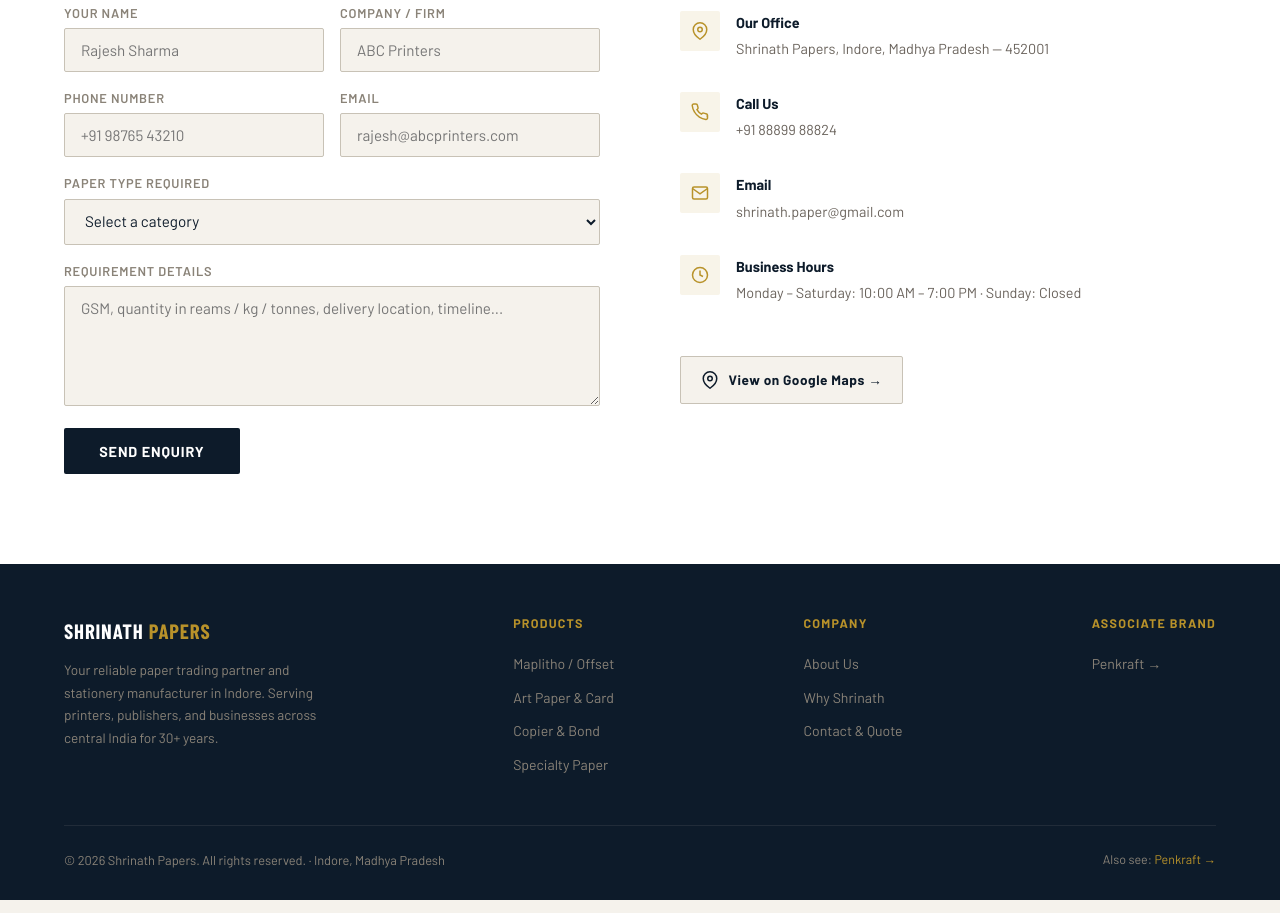
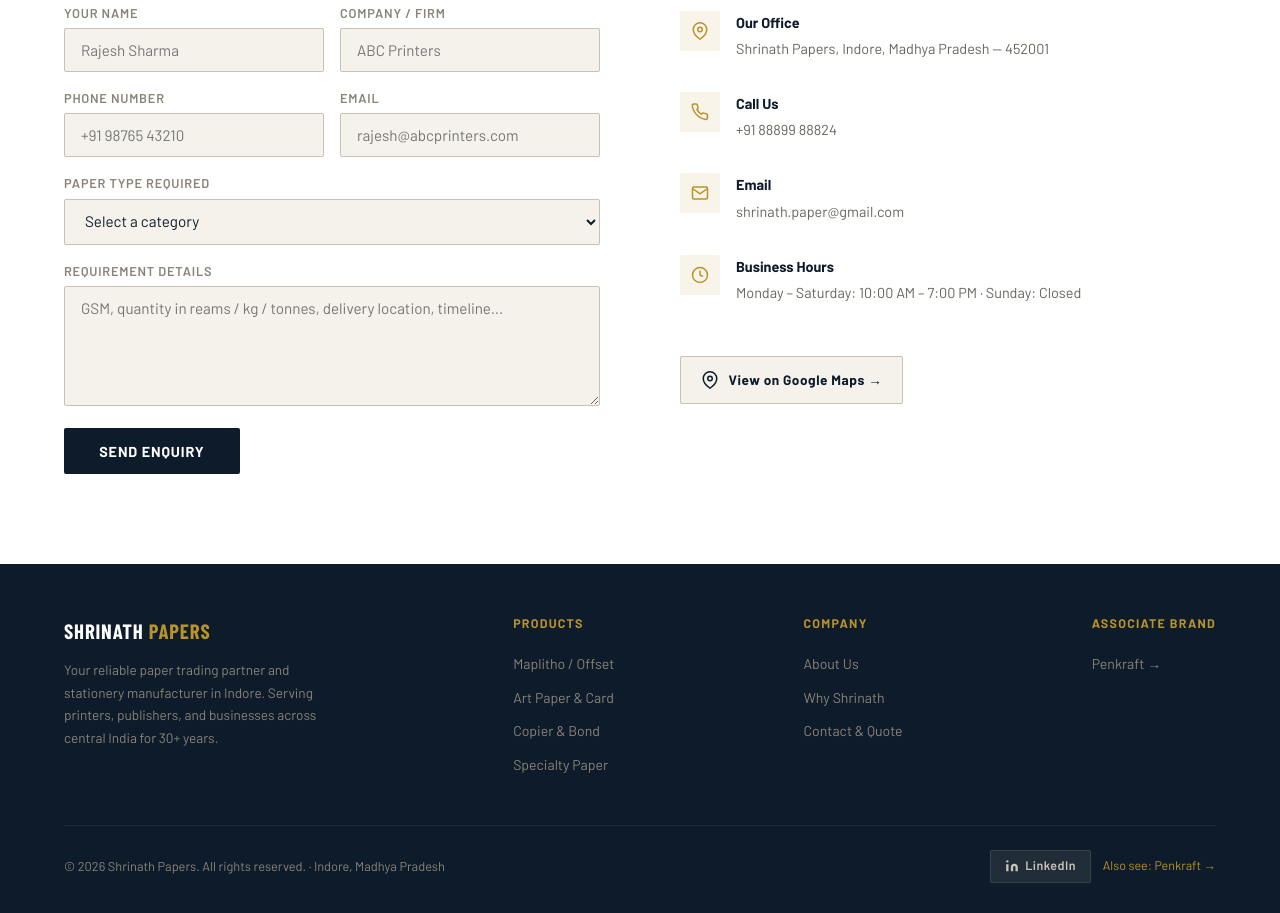
Before and after one commit to 1998adityagupta/shrinathpapers.com, a plain HTML site: page index.html in a window 1280 px wide. Shown: the part 3123-4036 px from the top of the page. Drawn offline with nearby package versions, Linux system fonts and the light colour scheme; a web font is replaced by a local one.

Commit message:
Add social links and update footer content

```diff
--- a/index.html
+++ b/index.html
@@ -163,6 +163,9 @@
     .footer-col a:hover { color: var(--warm-gray); }
     .footer-bottom { border-top: 1px solid rgba(200,194,182,0.1); padding-top: 1.5rem; display: flex; justify-content: space-between; align-items: center; flex-wrap: wrap; gap: 1rem; }
     .footer-bottom p { font-size: 0.8rem; color: var(--text-muted); }
+    .social-links { display: flex; gap: 0.75rem; align-items: center; }
+    .social-btn { display: inline-flex; align-items: center; gap: 0.4rem; background: rgba(200,194,182,0.1); border: 1px solid rgba(200,194,182,0.15); color: var(--warm-gray); font-size: 0.78rem; font-weight: 600; letter-spacing: 0.04em; padding: 0.35rem 0.85rem; border-radius: 2px; text-decoration: none; transition: background 0.2s, color 0.2s, border-color 0.2s; }
+    .social-btn:hover { background: rgba(184,146,42,0.15); border-color: var(--brass); color: var(--brass-lt); }
 
     /* ── RESPONSIVE ── */
     @media (max-width: 768px) {
@@ -402,7 +405,13 @@
       <div class="penkraft-strip-tagline">educationally your's &nbsp;·&nbsp; Notebooks for Indian students</div>
     </div>
   </div>
-  <a href="https://houseofpenkraft.com" target="_blank" rel="noopener noreferrer" class="penkraft-strip-link">Visit Penkraft →</a>
+  <div style="display:flex; align-items:center; gap:1rem; flex-wrap:wrap;">
+    <a href="https://www.instagram.com/houseofpenkraft/" target="_blank" rel="noopener noreferrer" class="penkraft-strip-link" style="display:inline-flex;align-items:center;gap:0.35rem;">
+      <svg width="13" height="13" viewBox="0 0 24 24" fill="none" stroke="currentColor" stroke-width="2"><rect x="2" y="2" width="20" height="20" rx="5" ry="5"/><path d="M16 11.37A4 4 0 1 1 12.63 8 4 4 0 0 1 16 11.37z"/><line x1="17.5" y1="6.5" x2="17.51" y2="6.5"/></svg>
+      Instagram
+    </a>
+    <a href="https://houseofpenkraft.com" target="_blank" rel="noopener noreferrer" class="penkraft-strip-link">Visit Penkraft →</a>
+  </div>
 </div>
 
 <!-- ENQUIRY STRIP -->
@@ -545,7 +554,13 @@
   </div>
   <div class="footer-bottom">
     <p>© 2026 Shrinath Papers. All rights reserved. · Indore, Madhya Pradesh</p>
-    <p style="font-size: 0.78rem;">Also see: <a href="https://houseofpenkraft.com" target="_blank" rel="noopener noreferrer" style="color: var(--brass); text-decoration: none;">Penkraft →</a></p>
+    <div class="social-links">
+      <a href="https://www.linkedin.com/company/shrinathpapers/" target="_blank" rel="noopener noreferrer" class="social-btn">
+        <svg width="14" height="14" viewBox="0 0 24 24" fill="currentColor"><path d="M16 8a6 6 0 0 1 6 6v7h-4v-7a2 2 0 0 0-2-2 2 2 0 0 0-2 2v7h-4v-7a6 6 0 0 1 6-6z"/><rect x="2" y="9" width="4" height="12"/><circle cx="4" cy="4" r="2"/></svg>
+        LinkedIn
+      </a>
+      <a href="https://houseofpenkraft.com" target="_blank" rel="noopener noreferrer" style="color: var(--brass); text-decoration: none; font-size: 0.78rem;">Also see: Penkraft →</a>
+    </div>
   </div>
 </footer>
 
```
